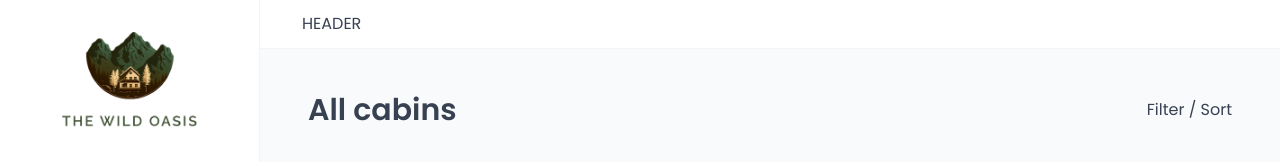
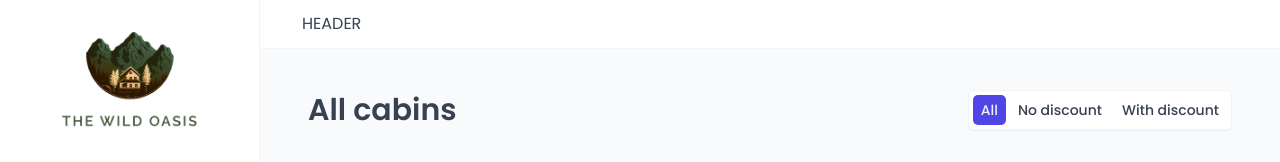
Before and after one commit to IlianCholpanov/evernorth-lodge, a React (Vite) app: page /cabins in a window 1280 px wide. Shown: the top 162 px of the page. Built offline with nearby package versions, Linux system fonts and the light colour scheme; no server answers; the database is empty; a web font is replaced by a local one.

Commit message:
add reusable filter feature

```diff
--- a/src/features/cabins/CabinTable.jsx
+++ b/src/features/cabins/CabinTable.jsx
@@ -1,30 +1,24 @@
 import { useCabins } from "./useCabins";
-import styled from "styled-components";
 
 import Spinner from "../../ui/Spinner";
 import CabinRow from "./CabinRow";
 import Table from "../../ui/Table";
 import Menus from "../../ui/Menus";
-
-const TableHeader = styled.header`
-  display: grid;
-  grid-template-columns: 0.6fr 1.8fr 2.2fr 1fr 1fr 1fr;
-  column-gap: 2.4rem;
-  align-items: center;
-
-  background-color: var(--color-grey-50);
-  border-bottom: 1px solid var(--color-grey-100);
-  text-transform: uppercase;
-  letter-spacing: 0.4px;
-  font-weight: 600;
-  color: var(--color-grey-600);
-  padding: 1.6rem 2.4rem;
-`;
+import { useSearchParams } from "react-router-dom";
 
 function CabinTable() {
   const { isLoading, cabins } = useCabins();
+  const [searchParams] = useSearchParams();
 
   if (isLoading) return <Spinner />;
+  const filterValue = searchParams.get("discount") || "all";
+
+  let filteredCabins;
+  if (filterValue === "all") filteredCabins = cabins;
+  if (filterValue === "no-discount")
+    filteredCabins = cabins.filter((cabin) => cabin.discount === 0);
+  if (filterValue === "with-discount")
+    filteredCabins = cabins.filter((cabin) => cabin.discount > 0);
 
   return (
     <Menus>
@@ -39,7 +33,7 @@
         </Table.Header>
 
         <Table.Body
-          data={cabins}
+          data={filteredCabins}
           render={(cabin) => <CabinRow cabin={cabin} key={cabin.id} />}
         ></Table.Body>
       </Table>
--- /dev/null
+++ b/src/features/cabins/CabinTableOperations.jsx
@@ -0,0 +1,21 @@
+import TableOperations from "../../ui/TableOperations";
+import Filter from "../../ui/Filter";
+
+function CabinTableOperations() {
+  return (
+    <div>
+      <TableOperations>
+        <Filter
+          filterField="discount"
+          options={[
+            { value: "all", label: "All" },
+            { value: "no-discount", label: "No discount" },
+            { value: "with -discount", label: "With discount" },
+          ]}
+        />
+      </TableOperations>
+    </div>
+  );
+}
+
+export default CabinTableOperations;
--- a/src/pages/Cabins.jsx
+++ b/src/pages/Cabins.jsx
@@ -2,13 +2,14 @@
 import Heading from "../ui/Heading";
 import Row from "../ui/Row";
 import AddCabin from "../features/cabins/AddCabin";
+import CabinTableOperations from "../features/cabins/CabinTableOperations";
 
 function Cabins() {
   return (
     <>
       <Row type="horizontal">
         <Heading as="h1">All cabins</Heading>
-        <p>Filter / Sort</p>
+        <CabinTableOperations />
       </Row>
 
       <Row>
--- a/src/ui/Filter.jsx
+++ b/src/ui/Filter.jsx
@@ -1,3 +1,4 @@
+import { useSearchParams } from "react-router-dom";
 import styled, { css } from "styled-components";
 
 const StyledFilter = styled.div`
@@ -15,7 +16,7 @@
   border: none;
 
   ${(props) =>
-    props.active &&
+    props.$active &&
     css`
       background-color: var(--color-brand-600);
       color: var(--color-brand-50);
@@ -33,3 +34,28 @@
     color: var(--color-brand-50);
   }
 `;
+function Filter({ filterField, options }) {
+  const [searchParams, setSearchParams] = useSearchParams();
+  const currentFilter = searchParams.get(filterField) || options.at(0).value;
+
+  function handleClick(value) {
+    searchParams.set(filterField, value);
+    setSearchParams(searchParams);
+  }
+
+  return (
+    <StyledFilter>
+      {options.map((option) => (
+        <FilterButton
+          key={option.value}
+          onClick={() => handleClick(option.value)}
+          $active={option.value === currentFilter}
+        >
+          {option.label}
+        </FilterButton>
+      ))}
+    </StyledFilter>
+  );
+}
+
+export default Filter;
```
